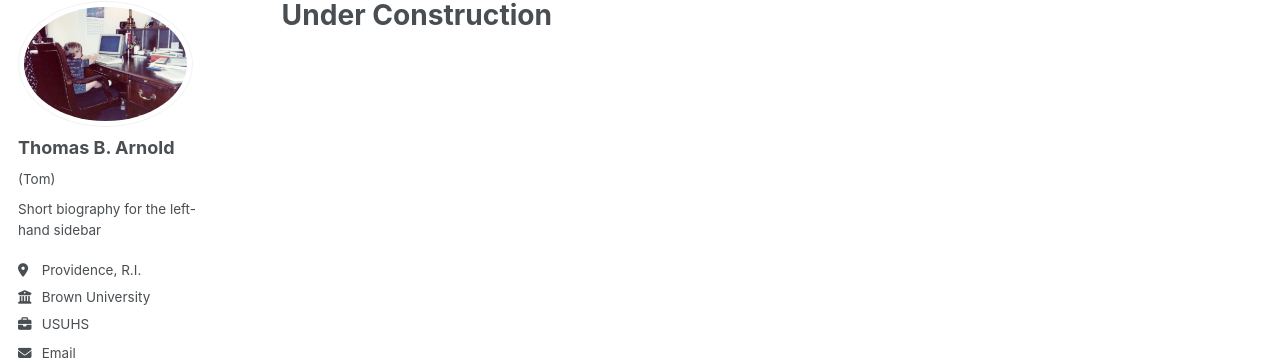
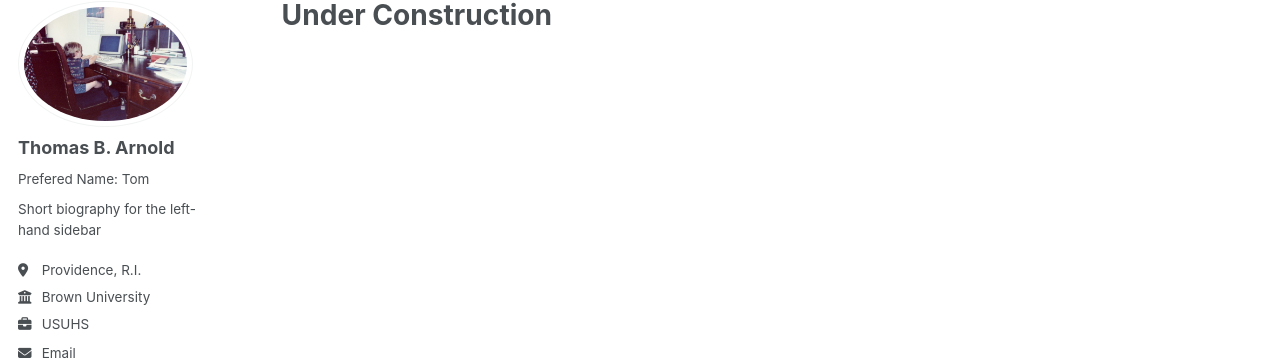
Before and after one commit to tomrannosaurus/tomrannosaurus.github.io, a Jekyll site: the page built from _pages/about.md, in a window 1280 px wide. Shown: the part 105-468 px from the top of the page. Built offline with Jekyll 4.4.1, drawn with Linux system fonts in a browser that asks for light colours; some web fonts are replaced.

Commit message:
Update _config.yml

```diff
--- a/_config.yml
+++ b/_config.yml
@@ -23,7 +23,7 @@ author:
   # Biographic information
   avatar           : "1929334_1005936640048_3416_n.jpg"
   name             : "Thomas B. Arnold"
-  pronouns         : "(Tom)"
+  pronouns         : "Prefered Name: Tom"
   bio              : "Short biography for the left-hand sidebar"
   location         : "Providence, R.I."
   employer         : "USUHS"
```
